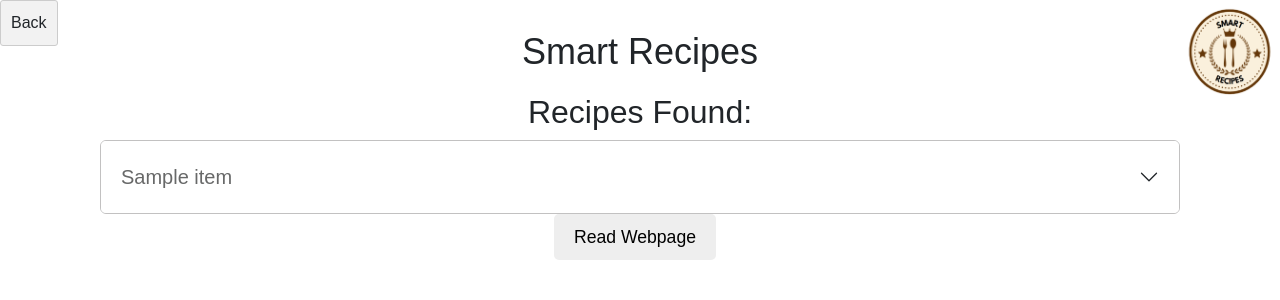
After one commit to 5914-project/MainRepo, a Flask app: template templates/results.html in a window 1280 px wide. The commit adds this page. Shown: the top 300 px of the page. Run offline with Flask 2, Linux system fonts and the light colour scheme; the template is opened without the code that fills it: most values are stand-ins (such as "Sample title", 1, 10 or a date in 2020).

Commit message:
add base.html file

```diff
--- a/Databases/elastic.py
+++ b/Databases/elastic.py
@@ -51,6 +51,7 @@ def search(ingredients):
     recipes = []
     for doc in res['hits']['hits']:
         recipe ={
+           'id': doc['_id'],
            'title': doc['_source']['title'],
            'ingredients': [x.replace('ADVERTISEMENT', '') for x in doc['_source']['ingredients']],
            'instructions': doc['_source']['instructions']
--- a/app.py
+++ b/app.py
@@ -6,12 +6,12 @@ import Databases.user_db as db
 from Databases.models import User
 import HelperMethods.HelperMethods as HM
 from Speech.TextToSpeech import text_to_speech
-import json, os
+import json, os, secrets
 import Camera.CameraCapture as Camera
 from functools import wraps
 
 app = Flask(__name__)
-app.secret_key = os.urandom(16)
+app.secret_key = secrets.token_bytes(32)
 es.initialize()
 db.initialize()
 
@@ -48,7 +48,7 @@ def login():
     return render_template('login.html', error=error)
 
 
-@app.route('/signout')
+@app.route('/signout', methods=['POST'])
 @login_required
 def signout():
     User().signout()
@@ -144,7 +144,7 @@ def read_page():
 def recipes():
     items = json.loads(request.args['items'])
     esResult = es.search(items)
-    return render_template('list.html', items=esResult)
+    return render_template('results.html', items=esResult)
 
 
 if __name__ == '__main__':
--- a/static/style.css
+++ b/static/style.css
@@ -56,30 +56,6 @@ button[type="submit"]:hover, button[type="button"]:hover {
   background-color: #005fa3;
 }
 
-.accordion {
-    background-color: #eee;
-    color: #444;
-    cursor: pointer;
-    padding: 18px;
-    width: 100%;
-    border: none;
-    text-align: left;
-    outline: none;
-    font-size: 15px;
-    transition: 0.4s;
-  }
-
-  .accordian:active, .accordion:hover {
-    background-color: #ccc;
-  }
-
-  .panel {
-    padding: 0 18px;
-    display: none;
-    background-color: white;
-    overflow: hidden;
-    text-align: left;
-  }
 
   .sidebar {
     height: 100%;
@@ -253,3 +229,18 @@ button[type="submit"]:hover, button[type="button"]:hover {
   .remove-button {
     margin-left: 10px;
   }
+
+.title-text {
+    font-size: 20px;
+}
+
+.body-text {
+    color: rgb(104, 105, 105);
+    font-size: 20px;
+    line-height: 2;
+}
+
+.accordion-item {
+    border-width: 10px !important;
+    border: 1px solid rgb(194, 193, 193) !important;
+}
--- /dev/null
+++ b/templates/base.html
@@ -0,0 +1,20 @@
+<!DOCTYPE html>
+<html lang="en">
+<head>
+    <meta charset="utf-8">
+    <meta name="viewport" content="width=device-width, initial-scale=1">
+    <title>Smart Recipes</title>
+    <link href="https://cdn.jsdelivr.net/npm/bootstrap@5.3.0-alpha1/dist/css/bootstrap.min.css" rel="stylesheet" integrity="sha384-GLhlTQ8iRABdZLl6O3oVMWSktQOp6b7In1Zl3/Jr59b6EGGoI1aFkw7cmDA6j6gD" crossorigin="anonymous">
+    <link rel="stylesheet" type="text/css" href="/static/style.css">
+</head>
+
+<body>
+
+    {% block content %}
+        {# Template inserted here #}
+    {% endblock %}
+
+    <script src="{{url_for('static', filename='scripts.js')}}"></script>
+    <script src="https://cdn.jsdelivr.net/npm/bootstrap@5.3.0-alpha1/dist/js/bootstrap.bundle.min.js" integrity="sha384-w76AqPfDkMBDXo30jS1Sgez6pr3x5MlQ1ZAGC+nuZB+EYdgRZgiwxhTBTkF7CXvN" crossorigin="anonymous"></script>
+</body>
+</html>
--- a/templates/home.html
+++ b/templates/home.html
@@ -4,7 +4,8 @@
   <title>Smart Recipes</title>
   <link rel="stylesheet" type="text/css" href="/static/style.css">
 </head>
-<body class="body">
+<body>
+    <div class="body">
             <div class="username">
                 {{ items.username }}
             </div>
@@ -52,6 +53,7 @@
         </form class="form">
         <h2>Current Items:</h2>
         <ul id = "items"></ul>
+    </div>
   <script>
     function logout() {
         fetch("/signout", {
@@ -185,6 +187,6 @@
 
 
   </script>
-  <script src="{{url_for('static', filename='html_utils.js')}}"></script>
+  <script src="{{url_for('static', filename='scripts.js')}}"></script>
 </body>
 </html>
--- /dev/null
+++ b/templates/results.html
@@ -0,0 +1,48 @@
+{% extends "base.html" %}
+
+{% block content %}
+    <div class="body container">
+        <div class="back-button" onclick="goBack()">Back</div>
+        <div class="logo-container">
+            <img src="/static/images/Logo.png" alt="Logo" class="logo">
+        </div>
+        <h1 class="h1">Smart Recipes</h1>
+        <h2>Recipes Found:</h2>
+
+        <div class="accordion">
+            {% for item in items %}
+                <div class="accordion-item">
+                    <h2 class="accordion-header" id="panelsStayOpen-h-{{ item.id }}">
+                        <button class="accordion-button collapsed" type="acc" data-bs-toggle="collapse" data-bs-target="#panelsStayOpen-c-{{ item.id }}" aria-expanded="true" aria-controls="panelsStayOpen-collapseOne">
+                            <span class="display-1 body-text title-text"><strong>
+                                {{ item.title }}
+                            </strong></span>
+                        </button>
+                    </h2>
+                    <div id="panelsStayOpen-c-{{ item.id }}" class="accordion-collapse collapse" aria-labelledby="panelsStayOpen-h-{{ item.id }}">
+                        <div class="accordion-body" style="text-align: left;">
+                            <strong>Ingredients</strong>
+                            <ul>
+                                {% for ingredient in item.ingredients %}
+                                    <li>{{ ingredient }}</li>
+                                {% endfor %}
+                            </ul>
+                            <br>
+                            <strong>Instructions</strong>
+                            <br>
+                            {{ item.instructions }}
+                        </div>
+                    </div>
+                </div>
+            {% endfor %}
+        </div>
+
+        <form>
+            <button type="button" name = 'Read' onclick="readWebpage()">Read Webpage</button>
+        </form>
+    </div>
+  <script>
+    hideWhenScrolled(".back-button");
+    hideWhenScrolled(".logo-container");
+  </script>
+{% endblock %}
```
Also changed, not shown: templates/list.html (deleted, +0 -46 lines), templates/login.html (+4 -15 lines), README.md, static/scripts.js (renamed from static/html_utils.js). Lines whose indentation alone changed are shown as unchanged.
